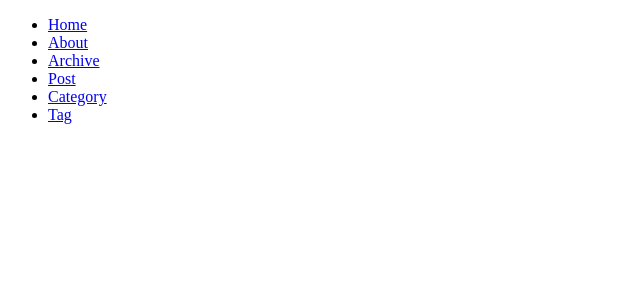
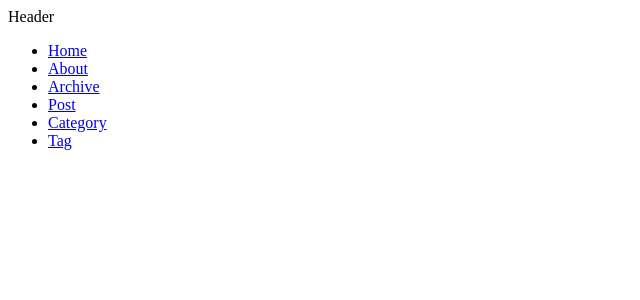
Before and after one commit to hiro0218/nextjs-blog, a Next.js app: page / in a window 1280 px wide. Shown: the top 300 px of the page, without its empty margins (0-640 px from the left). Built offline with nearby package versions, Linux system fonts and the light colour scheme.

Commit message:
add: Header

```diff
--- /dev/null
+++ b/components/TheHeader.tsx
@@ -0,0 +1,5 @@
+const TheHeader = () => {
+  return <header>Header</header>;
+};
+
+export default TheHeader;
--- a/pages/_document.tsx
+++ b/pages/_document.tsx
@@ -1,5 +1,5 @@
 import Document, { Html, Head, Main, NextScript } from "next/document";
-
+import TheHeader from "../components/TheHeader";
 class SampleDocument extends Document {
   static async getInitialProps(ctx) {
     const initialProps = await Document.getInitialProps(ctx);
@@ -13,6 +13,7 @@ class SampleDocument extends Document {
           <link rel="dns-prefetch" href="//www.google.co.jp" />
         </Head>
         <body>
+          <TheHeader />
           <Main />
           <NextScript />
         </body>
```
